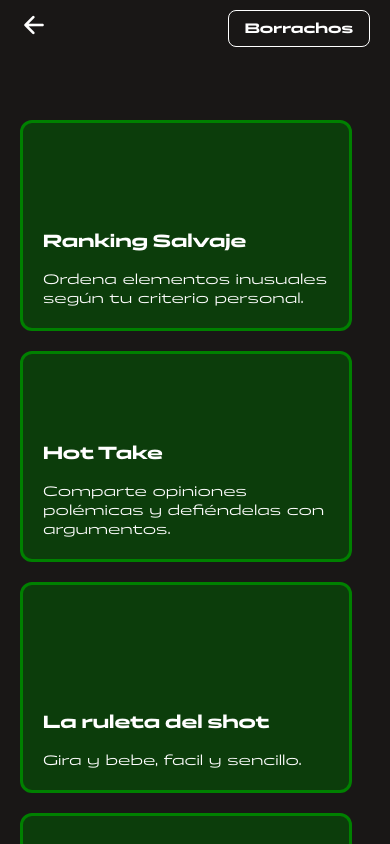
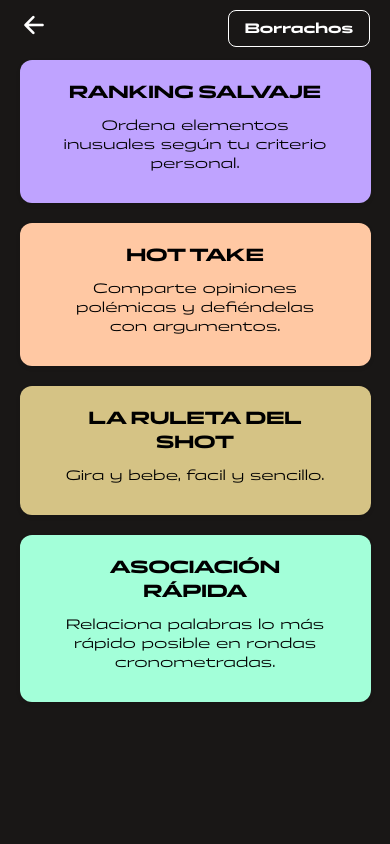
Before and after one commit to jgarcia311999/D.A.M, a React Native app: screen /MiniGames in a window 390 px wide. Built offline with nearby package versions, Linux system fonts and the light colour scheme.

Commit message:
cambio estilo mini game screen

```diff
--- a/screens/MiniGamesScreen.js
+++ b/screens/MiniGamesScreen.js
@@ -77,7 +77,13 @@ export default function HomeScreen({ navigation, route }) {
                             {juegos.map((juego, index) => (
                                 <TouchableOpacity
                                     key={index}
-                                    style={styles.gameCard}
+                                    style={[styles.gameCard, {
+                                      backgroundColor:
+                                        index === 0 ? '#bfa3ff' :
+                                        index === 1 ? '#ffc8a3' :
+                                        index === 2 ? '#d5c385' :
+                                        '#a3ffd9'
+                                    }]}
                                     onPress={() => navigation.navigate(juego.screen, { jugadores })}
                                 >
                                     <View style={styles.cardTextContainer}>
@@ -110,21 +116,22 @@ const styles = StyleSheet.create({
         zIndex: 2,
     },
     cardsContainer: {
-        marginTop: 120,
-        paddingHorizontal: 20,
-        paddingBottom: 40,
-        gap: 20,
+      paddingTop: 60,
+      paddingBottom: 20,
+      alignItems: 'center',
     },
     gameCard: {
-        width: width * 0.85,
-        height: height * 0.25,
+        width: '90%',
         borderRadius: 12,
-        backgroundColor: 'rgba(0, 100, 0, 0.5)',
+        padding: 20,
+        marginBottom: 20,
+        alignItems: 'center',
         justifyContent: 'center',
-        alignItems: 'center',
-        borderWidth: 3,
-        borderColor: 'green',
-        position: 'relative',
+        shadowColor: '#000',
+        shadowOffset: { width: 0, height: 2 },
+        shadowOpacity: 0.1,
+        shadowRadius: 4,
+        elevation: 2,
     },
     cardImage: {
         width: '100%',
@@ -134,26 +141,25 @@ const styles = StyleSheet.create({
         resizeMode: 'cover',
     },
     cardTextContainer: {
-        position: 'absolute',
-        bottom: 20,
-        left: 20,
-        right: 20,
         gap: 2,
+        alignItems: 'center',
     },
     gameText: {
-        color: 'white',
         fontSize: 18,
         fontWeight: 'bold',
-        textAlign: 'left',
-        lineHeight: 26,
-        marginBottom: 4,
         fontFamily: 'Panchang-Bold',
+        color: '#000',
+        marginBottom: 10,
+        textTransform: 'uppercase',
+        paddingHorizontal: 20,
+        textAlign: 'center',
     },
     gameDescription: {
-        color: 'white',
         fontSize: 14,
-        textAlign: 'left',
-        marginTop: 10,
         fontFamily: 'Panchang-Regular',
+        color: '#000',
+        textAlign: 'center',
+        marginBottom: 10,
+        paddingHorizontal: 20,
     },
 });
```
